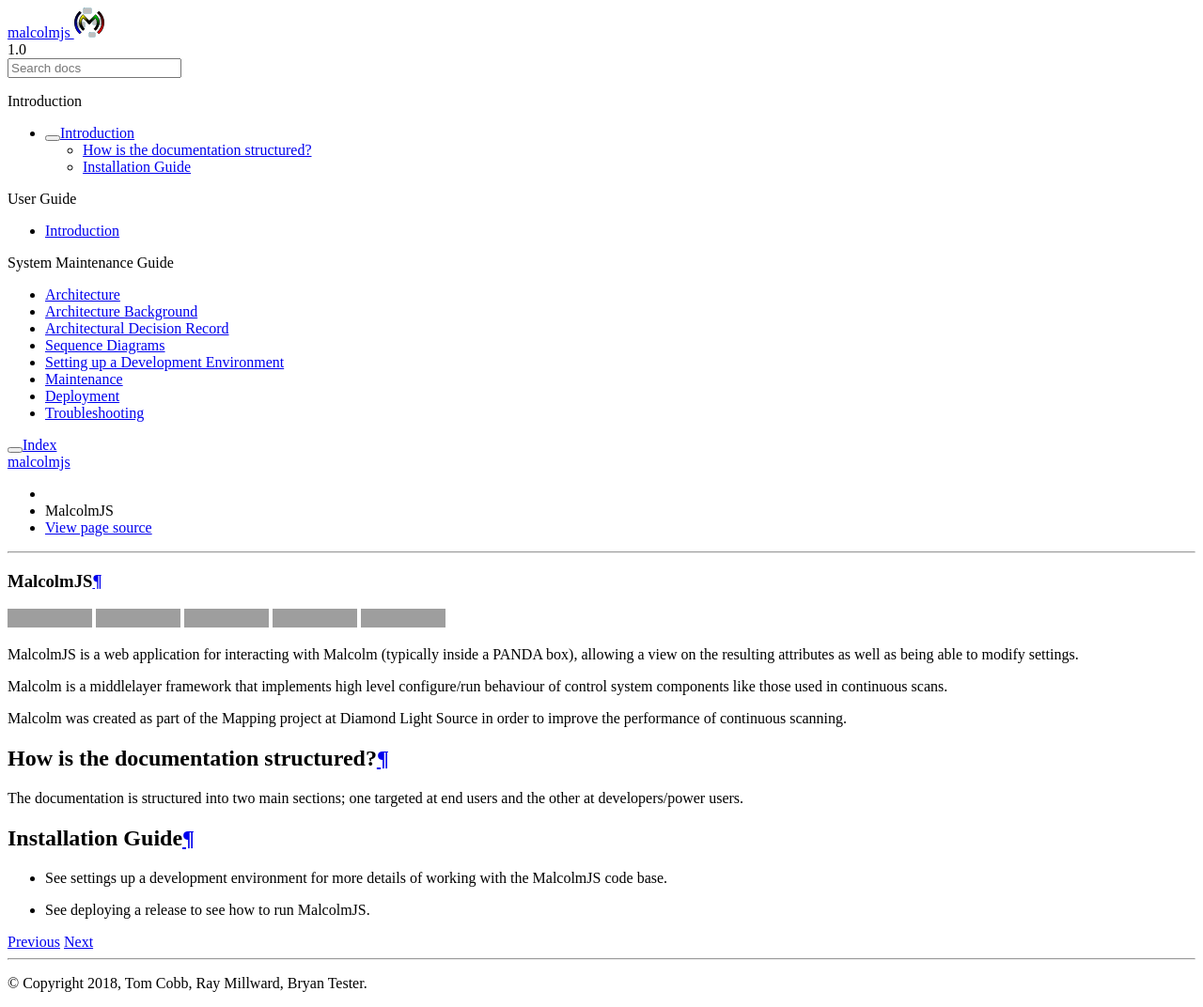
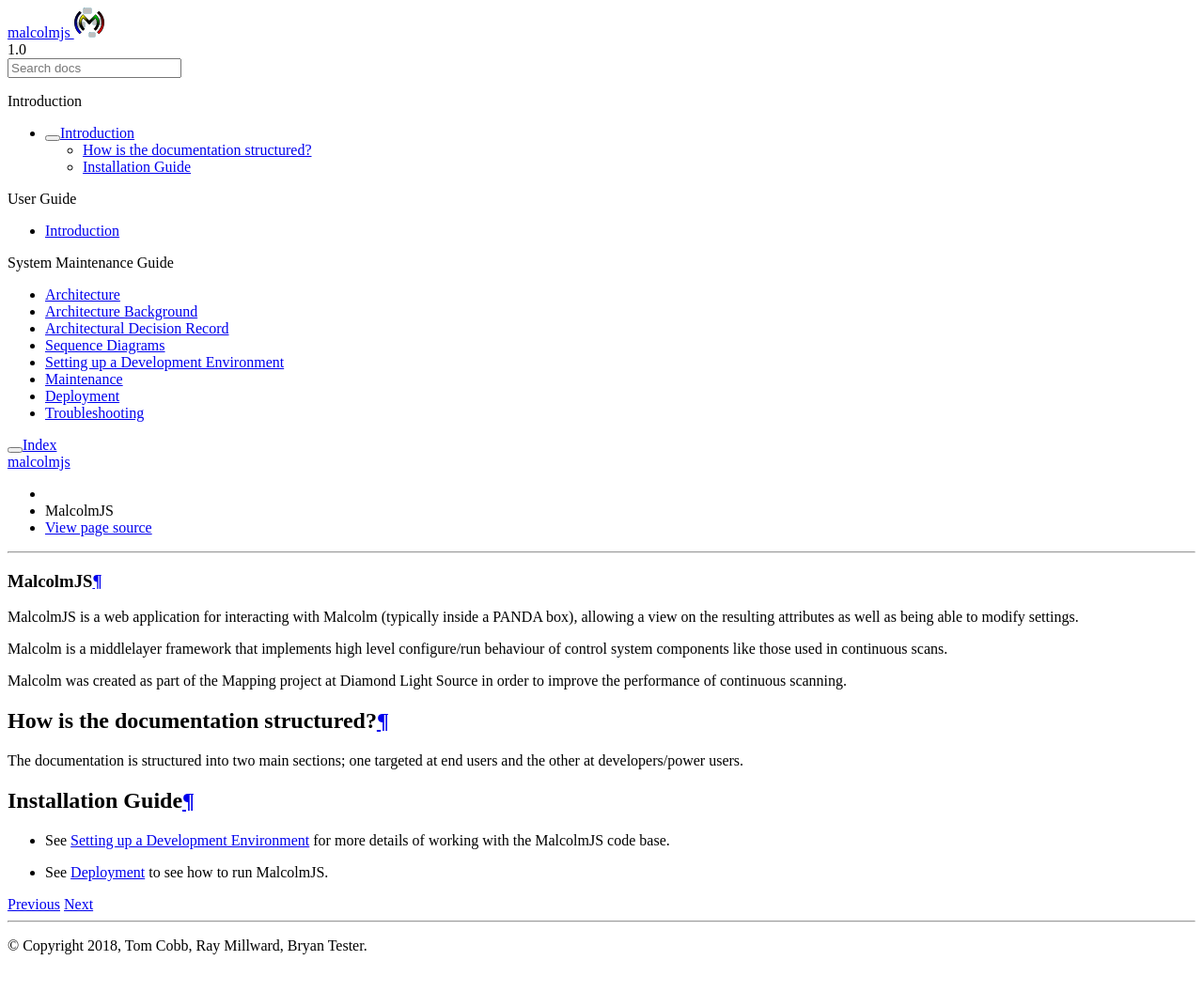
Before and after one commit to DiamondLightSource/malcolmjs, a Sphinx documentation site: the page built from docs/source/index.rst, in a window 1280 px wide. Shown: the whole page at 94% size. Built offline with Sphinx 7.4.7 and the Read the Docs theme 2.0.0, drawn with Linux system fonts in a browser that asks for light colours; after the commit the page ends 1032 px from its top, so only the background shows below that; grey boxes are pictures that could not be loaded.

Commit message:
Removed badges from docs, added links in index, simplified docs viewing

```diff
--- a/docs/source/SMG/setting_up_a_dev_environment.rst
+++ b/docs/source/SMG/setting_up_a_dev_environment.rst
@@ -49,10 +49,7 @@
 	sphinx-build -b html docs/source docs/build/html
 
 
-To then serve the built documentation you need to have a system for serving a static site. A recommended option is the npm package ``http-server`` which can be installed with ``npm i -g http-server``), then the docs are served with:
-::
-
-    http-server .\docs\build\html\ -p 4000
+You can then open ``.\docs\build\html\index.html`` in a browser to view the results.
 
 
 The diagrams are all made with `draw.io <https://www.draw.io/>`_ and the files exported as xml so they can be versioned in this code base and edited by others. If you edit the diagrams you should export a copy of the updated xml back to the ``architectural_diagrams`` folder as well as an updated ``png``.
--- a/docs/source/index.rst
+++ b/docs/source/index.rst
@@ -23,8 +21,8 @@
 Installation Guide
 ------------------
 
-- See settings up a development environment for more details of working with the MalcolmJS code base.
-- See deploying a release to see how to run MalcolmJS.
+- See :ref:`Setting up a Development Environment` for more details of working with the MalcolmJS code base.
+- See :ref:`Deployment` to see how to run MalcolmJS.
 
 .. _repository:
     https://github.com/dls-controls/malcolmjs
```
Also changed, not shown: other parts of docs/source/index.rst (+0 -23 lines).
